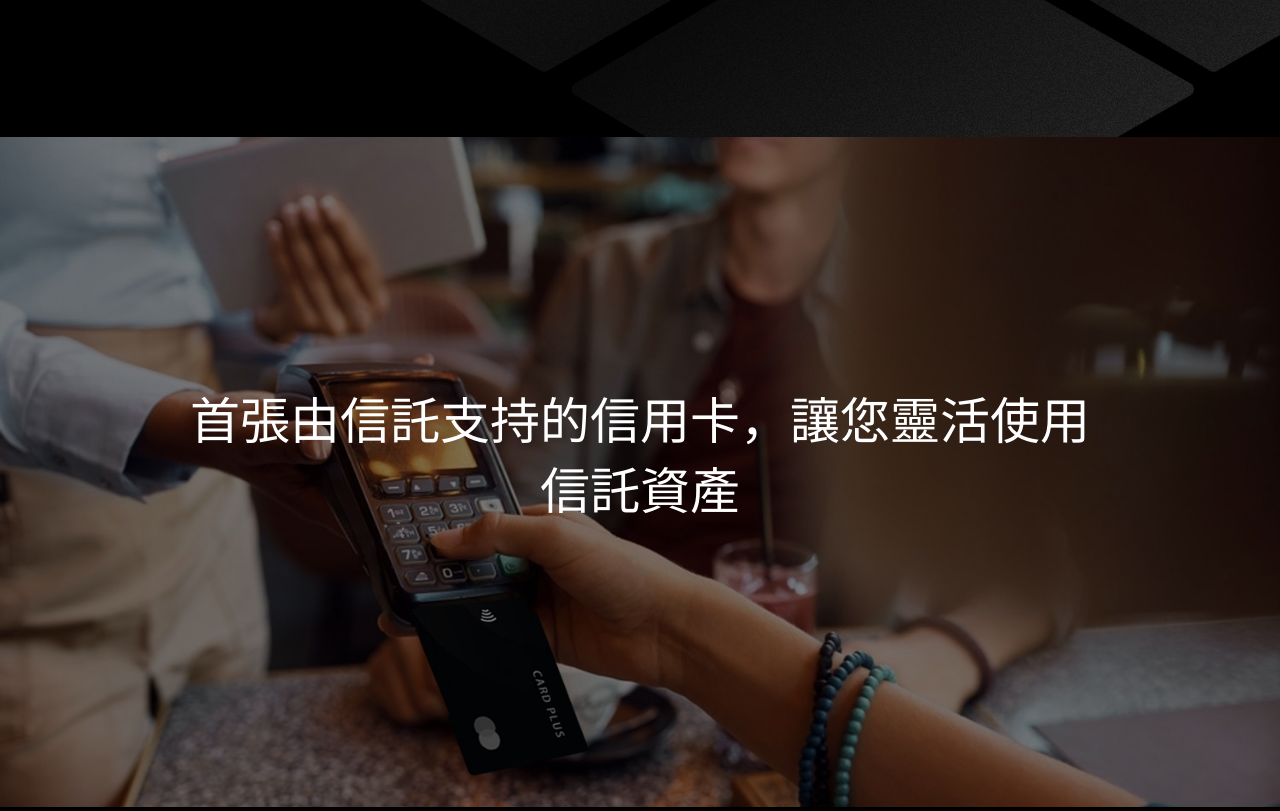
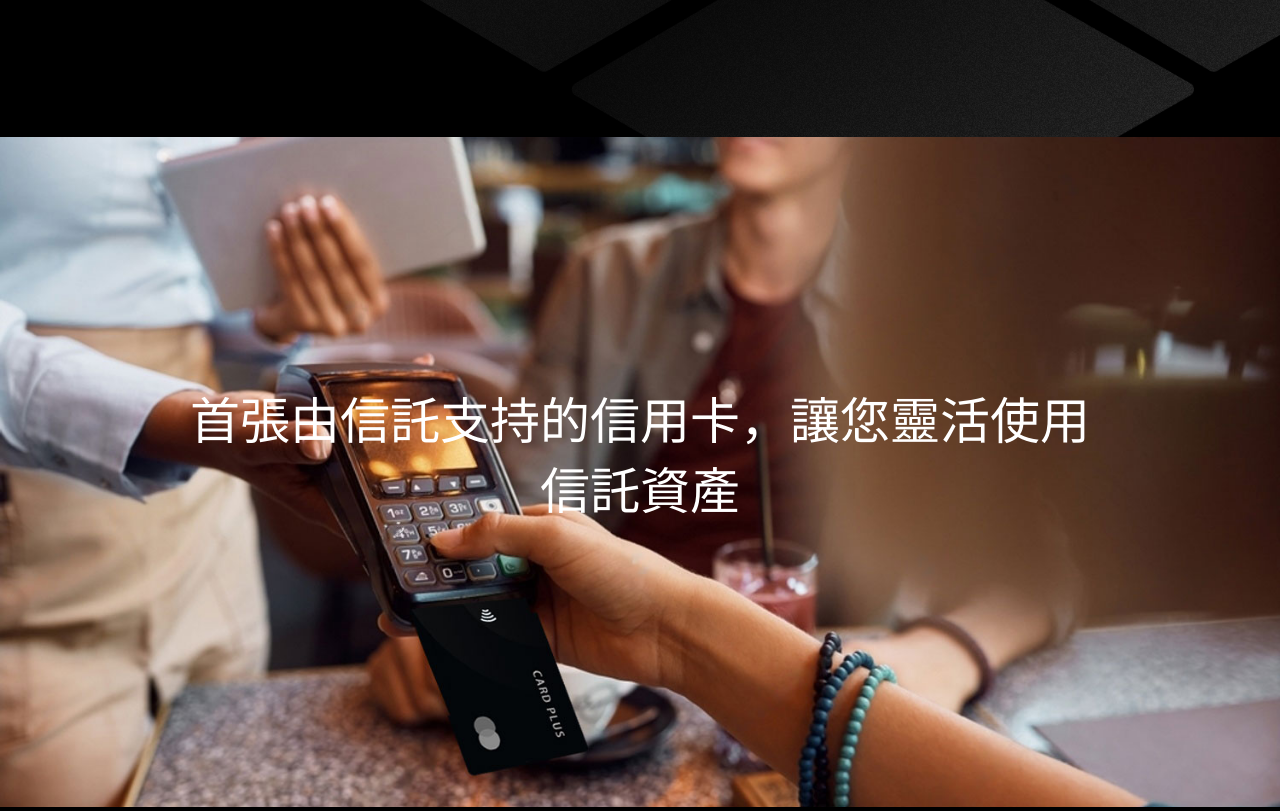
Before and after one commit to crespo3333/cardplus, a plain HTML site: page index.html in a window 1280 px wide. Shown: the part 798-1609 px from the top of the page. Drawn offline with Linux system fonts and the light colour scheme; a web font is replaced by a local one.

Commit message:
Add files via upload

```diff
--- a/index.html
+++ b/index.html
@@ -142,7 +142,7 @@
 
 
 			<section class="section-image light align-center ken-burn-center padding-bg ad1-bg">
-				<div class="bg-layer"></div>
+				<!-- <div class="bg-layer"></div> -->
 				<div class="container fade-bottom" data-anima="" data-time="1000" aid="0.5898410345105003"
 					style="position: relative; animation-duration: 1000ms; transition-timing-function: ease; transition-delay: 0ms;">
 
```
